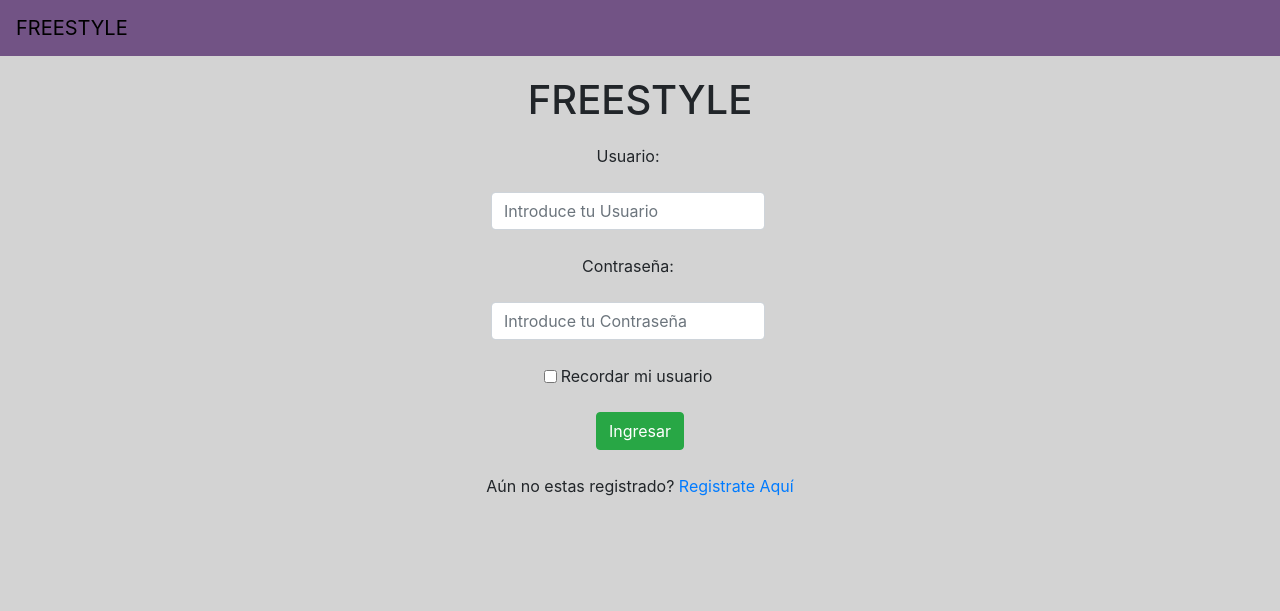
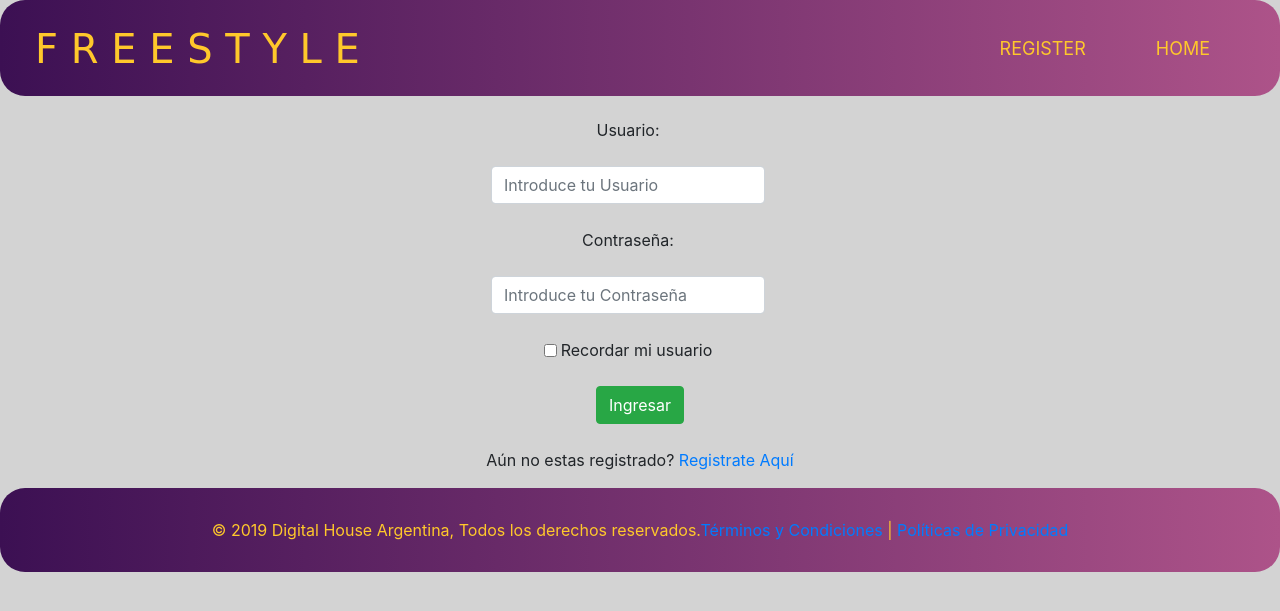
Before and after one commit to belasalina/repo-integrador, a PHP site: page /login.php in a window 1280 px wide. Shown: the top 611 px of the page. Run offline with PHP 8.4, Linux system fonts and the light colour scheme.

Commit message:
reoque el css de las paginas en especial el login

```diff
--- a/css/estilo-login.css
+++ b/css/estilo-login.css
@@ -3,6 +3,57 @@
   margin: 0;
   box-sizing: border-box;
 }
+
+.login{
+  margin-top: 59px;
+}
+.main-header{
+  position: fixed;
+  top:0;
+  z-index: 1;
+  width: 100%;
+ }
+ .nav-header{
+  /*color agregado de uigradients*/
+  background: #ad5389;  /* fallback for old browsers */
+  background: -webkit-linear-gradient(to right, #3c1053, #ad5389);  /* Chrome 10-25, Safari 5.1-6 */
+  background: linear-gradient(to right, #3c1053, #ad5389); /* W3C, IE 10+/ Edge, Firefox 16+, Chrome 26+, Opera 12+, Safari 7+ */
+  /*fin del color*/
+  border-radius: 25px;
+  display: flex;
+  justify-content: space-between;
+ }
+ .title{
+   margin: 15px;
+   margin-left: 35px;
+   margin-top: 25px;
+   font-family: 'Indie Flower', cursive;
+   color: #FFC82B;
+ }
+ #free{
+   color: #FFC82B;
+ }
+ a:hover{
+   text-decoration: none;
+   color: #FFC82B;
+ }
+   .lista{
+     list-style: none;
+     overflow: hidden;
+     margin-bottom: 15px;
+     margin-top: 10px;
+   }
+     .item{
+       float: right;
+       display: block;
+       text-decoration: none;
+       font-size: 18px;
+       padding-right: 70px;
+       padding-top: 25px;
+     }
+        .items{
+          color: #FFC82B;
+        }
 
 .navbar-brand{
   list-style-type: none;
@@ -21,16 +72,17 @@ body{
   display: flex;
   flex-direction: column;
 }
-.foot{
+.pregunta-reg{
   text-align: center;
 }
-.navbar{
-  background-color: #725385;
-  margin-bottom: 20px;
-}
-h1{
+.foot{
+  padding: 30px;
+  background: #ad5389;  /* fallback for old browsers */
+  background: -webkit-linear-gradient(to right, #3c1053, #ad5389);  /* Chrome 10-25, Safari 5.1-6 */
+  background: linear-gradient(to right, #3c1053, #ad5389); /* W3C, IE 10+/ Edge, Firefox 16+, Chrome 26+, Opera 12+, Safari 7+ */
+  color: #FFC82B;
   text-align: center;
-  margin-bottom: 20px;
+  border-radius: 25px;
 }
 
 .container{
--- a/home.php
+++ b/home.php
@@ -22,7 +22,7 @@
             <h1 class="titleF">F R E E S T Y L E</h1>    <!--TITULO-->
            </div>
            <ul class="lista">
-             <li class="item"><a class="items" href="registro.php">REGISTRATE!</a></li>
+             <li class="item"><a class="items" href="registro.php">REGISTER</a></li>
              <li class="item"><a class="items" href="login.php">LOGIN</a></li>
            </ul>
          </nav>
--- a/login.php
+++ b/login.php
@@ -1,28 +1,20 @@
 <?php
   require_once "validaciones.php";
-
   if (usuarioLogueado()) {
     header("Location: inicio.php");
     exit;
   }
-
   $errores = [];
-
   if ($_POST) {
     $errores = validarLogin($_POST);
     $usuarioOK = trim($_POST["email"]);
-
     if (empty($errores)) {
       loguearUsuario($_POST["email"]);
       var_dump($_SESSION);
-
       header("Location: inicio.php");
       exit;
     }
   }
-
-
-
  ?>
 
  <!DOCTYPE html>
@@ -34,12 +26,19 @@
      <title>FREESTYLE | LOG IN</title>
    </head>
    <body class="login">
-     <nav class="navbar">
-       <a class="navbar-brand" href="home.php">FREESTYLE</a>
-     </nav>
+   <header class="main-header">
+       <nav class="nav-header">
+         <div class="title">
+          <h1 class="titleF"><a href="home.php" id="free">F R E E S T Y L E</a></h1>    <!--TITULO-->
+         </div>
+         <ul class="lista">
+           <li class="item"><a class="items" href="home.php">HOME</a></li>
+           <li class="item"><a class="items" href="registro.php">REGISTER</a></li>
+         </ul>
+       </nav>
+     </header>
 
      <div class="container">
-       <h1 class="titulo">FREESTYLE</h1>
        <div class="login">
           <form class="form-inline" action="login.php" method="POST" enctype="multipart/form-data" id="loginPadre">
 
@@ -67,7 +66,10 @@
            <button type="submit" class="btn btn-success mb-4">Ingresar</button>
         </form>
       </div class="linkRegistro">
-      <p class="foot">Aún no estas registrado? <a href="registro.php">Registrate Aquí</a></p>
+      <p class="pregunta-reg">Aún no estas registrado? <a href="registro.php">Registrate Aquí</a></p>
      </div>
+     <div class="foot">
+     <footer>© 2019 Digital House Argentina, Todos los derechos reservados.<a href="tyc" class="itemsF">Términos y Condiciones</a> | <a href="pdp" class="itemsF">Políticas de Privacidad</a></footer>
+   </div>
    </body>
  </html>
```
Also changed, not shown: css/estilo-registro.css (+19 -6 lines), css/estilos.css (+9 -5 lines).
